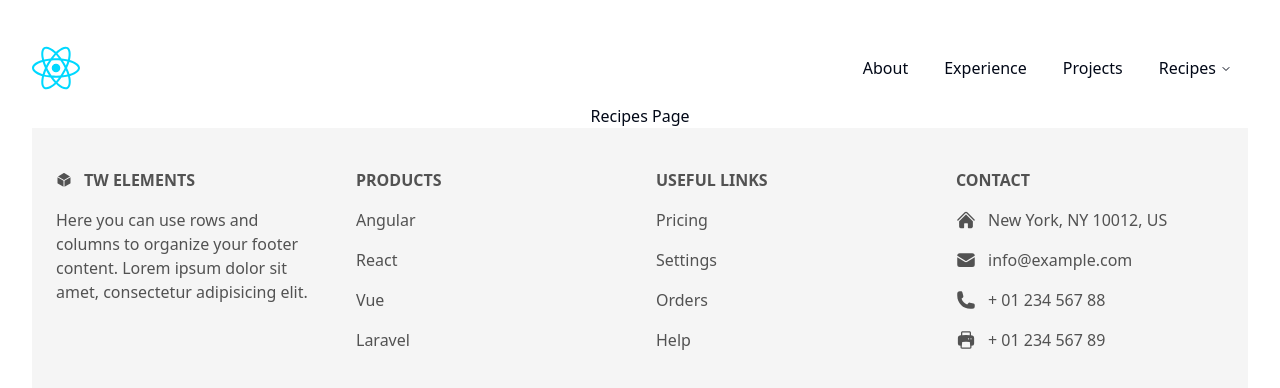
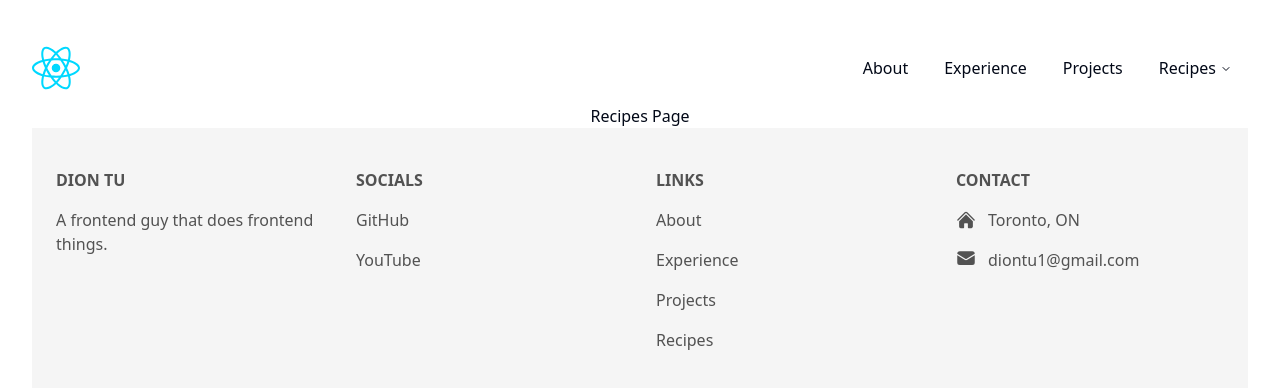
Before and after one commit to diontu/website, a React (Vite) app: page /recipes in a window 1280 px wide. Shown: the top 388 px of the page. Built offline with nearby package versions, Linux system fonts and the light colour scheme.

Commit message:
minor: modified tailwind config and added transitions

```diff
--- a/src/components/footer/footer.tsx
+++ b/src/components/footer/footer.tsx
@@ -1,10 +1,10 @@
-import FooterSocials, { Socials } from '@/components/footer/footer-socials'
+import { Socials } from '@/components/footer/footer-socials'
 import FooterCopyright, {
     CopyrightDetails,
 } from '@/components/footer/footer-copyright'
 
 // TODO: make this more customizable with props
-// TODO: add customization for contact and the "about" section of the footer? -- project links too?
+// TODO: add customization for contact, link navigation, and socials
 type FooterProps = {
     copyrightDetails?: CopyrightDetails
     socials?: Socials
@@ -13,99 +13,71 @@ type FooterProps = {
 const Footer = (props: FooterProps): JSX.Element => {
     return (
         <footer className="bg-neutral-100 text-center text-neutral-600 dark:bg-neutral-600 dark:text-neutral-200 lg:text-left">
-            {props.socials && <FooterSocials socials={props.socials} />}
-
             <div className="mx-6 py-10 text-center md:text-left">
                 <div className="grid-1 grid gap-8 md:grid-cols-2 lg:grid-cols-4">
                     <div className="">
                         <h6 className="mb-4 flex items-center justify-center font-semibold uppercase md:justify-start">
-                            <svg
-                                xmlns="http://www.w3.org/2000/svg"
-                                viewBox="0 0 24 24"
-                                fill="currentColor"
-                                className="mr-3 h-4 w-4"
-                            >
-                                <path d="M12.378 1.602a.75.75 0 00-.756 0L3 6.632l9 5.25 9-5.25-8.622-5.03zM21.75 7.93l-9 5.25v9l8.628-5.032a.75.75 0 00.372-.648V7.93zM11.25 22.18v-9l-9-5.25v8.57a.75.75 0 00.372.648l8.628 5.033z" />
-                            </svg>
-                            TW elements
+                            Dion Tu
                         </h6>
-                        <p>
-                            Here you can use rows and columns to organize your
-                            footer content. Lorem ipsum dolor sit amet,
-                            consectetur adipisicing elit.
-                        </p>
+                        <p>A frontend guy that does frontend things.</p>
                     </div>
                     <div className="">
                         <h6 className="mb-4 flex justify-center font-semibold uppercase md:justify-start">
-                            Products
+                            Socials
                         </h6>
                         <p className="mb-4">
                             <a
-                                href="#!"
+                                target="_blank"
+                                href="https://github.com/diontu"
                                 className="text-neutral-600 dark:text-neutral-200"
                             >
-                                Angular
+                                GitHub
                             </a>
                         </p>
                         <p className="mb-4">
                             <a
-                                href="#!"
+                                target="_blank"
+                                href="https://www.youtube.com/@notasoftwareengineer"
                                 className="text-neutral-600 dark:text-neutral-200"
                             >
-                                React
-                            </a>
-                        </p>
-                        <p className="mb-4">
-                            <a
-                                href="#!"
-                                className="text-neutral-600 dark:text-neutral-200"
-                            >
-                                Vue
-                            </a>
-                        </p>
-                        <p>
-                            <a
-                                href="#!"
-                                className="text-neutral-600 dark:text-neutral-200"
-                            >
-                                Laravel
+                                YouTube
                             </a>
                         </p>
                     </div>
                     <div className="">
                         <h6 className="mb-4 flex justify-center font-semibold uppercase md:justify-start">
-                            Useful links
+                            Links
                         </h6>
                         <p className="mb-4">
                             <a
-                                href="#!"
+                                href="/#about"
                                 className="text-neutral-600 dark:text-neutral-200"
                             >
-                                Pricing
+                                About
                             </a>
                         </p>
                         <p className="mb-4">
                             <a
-                                href="#!"
+                                href="/#experience"
                                 className="text-neutral-600 dark:text-neutral-200"
                             >
-                                Settings
+                                Experience
                             </a>
                         </p>
                         <p className="mb-4">
                             <a
-                                href="#!"
+                                href="/#projects"
                                 className="text-neutral-600 dark:text-neutral-200"
                             >
-                                Orders
+                                Projects
                             </a>
                         </p>
                         <p>
                             <a
-                                href="#!"
+                                href="/recipes"
                                 className="text-neutral-600 dark:text-neutral-200"
                             >
-                                Help
+                                Recipes
                             </a>
                         </p>
                     </div>
@@ -123,9 +95,11 @@ const Footer = (props: FooterProps): JSX.Element => {
                                 <path d="M11.47 3.84a.75.75 0 011.06 0l8.69 8.69a.75.75 0 101.06-1.06l-8.689-8.69a2.25 2.25 0 00-3.182 0l-8.69 8.69a.75.75 0 001.061 1.06l8.69-8.69z" />
                                 <path d="M12 5.432l8.159 8.159c.03.03.06.058.091.086v6.198c0 1.035-.84 1.875-1.875 1.875H15a.75.75 0 01-.75-.75v-4.5a.75.75 0 00-.75-.75h-3a.75.75 0 00-.75.75V21a.75.75 0 01-.75.75H5.625a1.875 1.875 0 01-1.875-1.875v-6.198a2.29 2.29 0 00.091-.086L12 5.43z" />
                             </svg>
-                            New York, NY 10012, US
+                            Toronto, ON
                         </p>
                         <p className="mb-4 flex items-center justify-center md:justify-start">
+                            <a href="mailto:diontu1@gmail.com">
+                                <div className="flex">
                                     <svg
                                         xmlns="http://www.w3.org/2000/svg"
                                         viewBox="0 0 24 24"
@@ -135,37 +109,9 @@ const Footer = (props: FooterProps): JSX.Element => {
                                         <path d="M1.5 8.67v8.58a3 3 0 003 3h15a3 3 0 003-3V8.67l-8.928 5.493a3 3 0 01-3.144 0L1.5 8.67z" />
                                         <path d="M22.5 6.908V6.75a3 3 0 00-3-3h-15a3 3 0 00-3 3v.158l9.714 5.978a1.5 1.5 0 001.572 0L22.5 6.908z" />
                                     </svg>
-                            info@example.com
-                        </p>
-                        <p className="mb-4 flex items-center justify-center md:justify-start">
-                            <svg
-                                xmlns="http://www.w3.org/2000/svg"
-                                viewBox="0 0 24 24"
-                                fill="currentColor"
-                                className="mr-3 h-5 w-5"
-                            >
-                                <path
-                                    fill-rule="evenodd"
-                                    d="M1.5 4.5a3 3 0 013-3h1.372c.86 0 1.61.586 1.819 1.42l1.105 4.423a1.875 1.875 0 01-.694 1.955l-1.293.97c-.135.101-.164.249-.126.352a11.285 11.285 0 006.697 6.697c.103.038.25.009.352-.126l.97-1.293a1.875 1.875 0 011.955-.694l4.423 1.105c.834.209 1.42.959 1.42 1.82V19.5a3 3 0 01-3 3h-2.25C8.552 22.5 1.5 15.448 1.5 6.75V4.5z"
-                                    clip-rule="evenodd"
-                                />
-                            </svg>
-                            + 01 234 567 88
-                        </p>
-                        <p className="flex items-center justify-center md:justify-start">
-                            <svg
-                                xmlns="http://www.w3.org/2000/svg"
-                                viewBox="0 0 24 24"
-                                fill="currentColor"
-                                className="mr-3 h-5 w-5"
-                            >
-                                <path
-                                    fill-rule="evenodd"
-                                    d="M7.875 1.5C6.839 1.5 6 2.34 6 3.375v2.99c-.426.053-.851.11-1.274.174-1.454.218-2.476 1.483-2.476 2.917v6.294a3 3 0 003 3h.27l-.155 1.705A1.875 1.875 0 007.232 22.5h9.536a1.875 1.875 0 001.867-2.045l-.155-1.705h.27a3 3 0 003-3V9.456c0-1.434-1.022-2.7-2.476-2.917A48.716 48.716 0 0018 6.366V3.375c0-1.036-.84-1.875-1.875-1.875h-8.25zM16.5 6.205v-2.83A.375.375 0 0016.125 3h-8.25a.375.375 0 00-.375.375v2.83a49.353 49.353 0 019 0zm-.217 8.265c.178.018.317.16.333.337l.526 5.784a.375.375 0 01-.374.409H7.232a.375.375 0 01-.374-.409l.526-5.784a.373.373 0 01.333-.337 41.741 41.741 0 018.566 0zm.967-3.97a.75.75 0 01.75-.75h.008a.75.75 0 01.75.75v.008a.75.75 0 01-.75.75H18a.75.75 0 01-.75-.75V10.5zM15 9.75a.75.75 0 00-.75.75v.008c0 .414.336.75.75.75h.008a.75.75 0 00.75-.75V10.5a.75.75 0 00-.75-.75H15z"
-                                    clip-rule="evenodd"
-                                />
-                            </svg>
-                            + 01 234 567 89
+                                    diontu1@gmail.com
+                                </div>
+                            </a>
                         </p>
                     </div>
                 </div>
--- a/src/page-templates/blank-page/blank-page.tsx
+++ b/src/page-templates/blank-page/blank-page.tsx
@@ -1,14 +1,47 @@
 import Footer from '@/components/footer/footer'
 import Header from '@/components/header/header'
+import { NavMenu } from '@/components/header/navigation-menu/navigation-menu'
+import { Socials } from '@/components/footer/footer-socials'
 
 type BlankPageProps = {
     children: React.ReactNode
 }
 
+const nav: NavMenu = [
+    { title: 'About', href: '/#about' },
+    { title: 'Experience', href: '/#experience' },
+    { title: 'Projects', href: '/#projects' },
+    // TODO: make the recipes dynamic
+    {
+        title: 'Recipes',
+        main: {
+            title: 'Recipes Blog',
+            description:
+                "See a catalog of the recipes of the foods I've cooked",
+            href: '/recipes',
+        },
+        menu: [
+            {
+                title: 'Recipe 1',
+                href: 'something',
+                description:
+                    'A delicious golden yellow crepe with a hint of Matcha!',
+            },
+            {
+                title: 'Recipe 2',
+                href: 'something',
+                description:
+                    'A delicious golden yellow crepe with a hint of Matcha!',
+            },
+        ],
+        // TODO: add another field that creates a "more recipes..." at the bottom that you could click
+    },
+]
+
 const BlankPage = (props: BlankPageProps) => {
     return (
         <>
-            <Header />
+            <Header nav={nav} />
             <main>{props.children}</main>
             <Footer />
         </>
--- a/tailwind.config.ts
+++ b/tailwind.config.ts
@@ -67,6 +67,12 @@ const config = {
                 'accordion-down': 'accordion-down 0.2s ease-out',
                 'accordion-up': 'accordion-up 0.2s ease-out',
             },
+            transitionDuration: {
+                '2000': '2000ms',
+                '3000': '3000ms',
+                '4000': '4000ms',
+                '5000': '5000ms',
+            },
         },
     },
     plugins: [require('tailwindcss-animate')],
```
Also changed, not shown: src/components/header/header.tsx (+5 -32 lines), src/pages/home/home.tsx (+9 -2 lines). Lines whose indentation alone changed are shown as unchanged.
